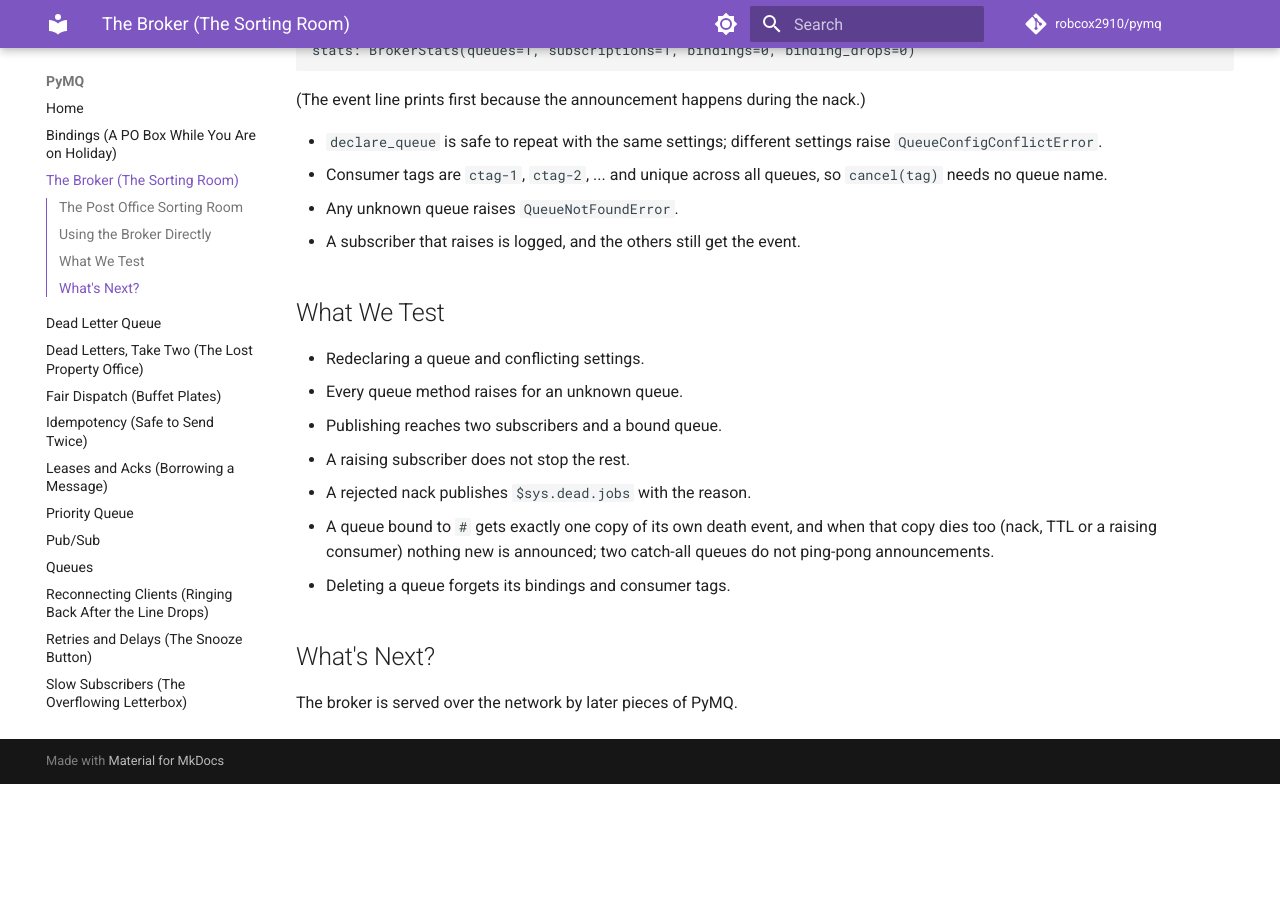
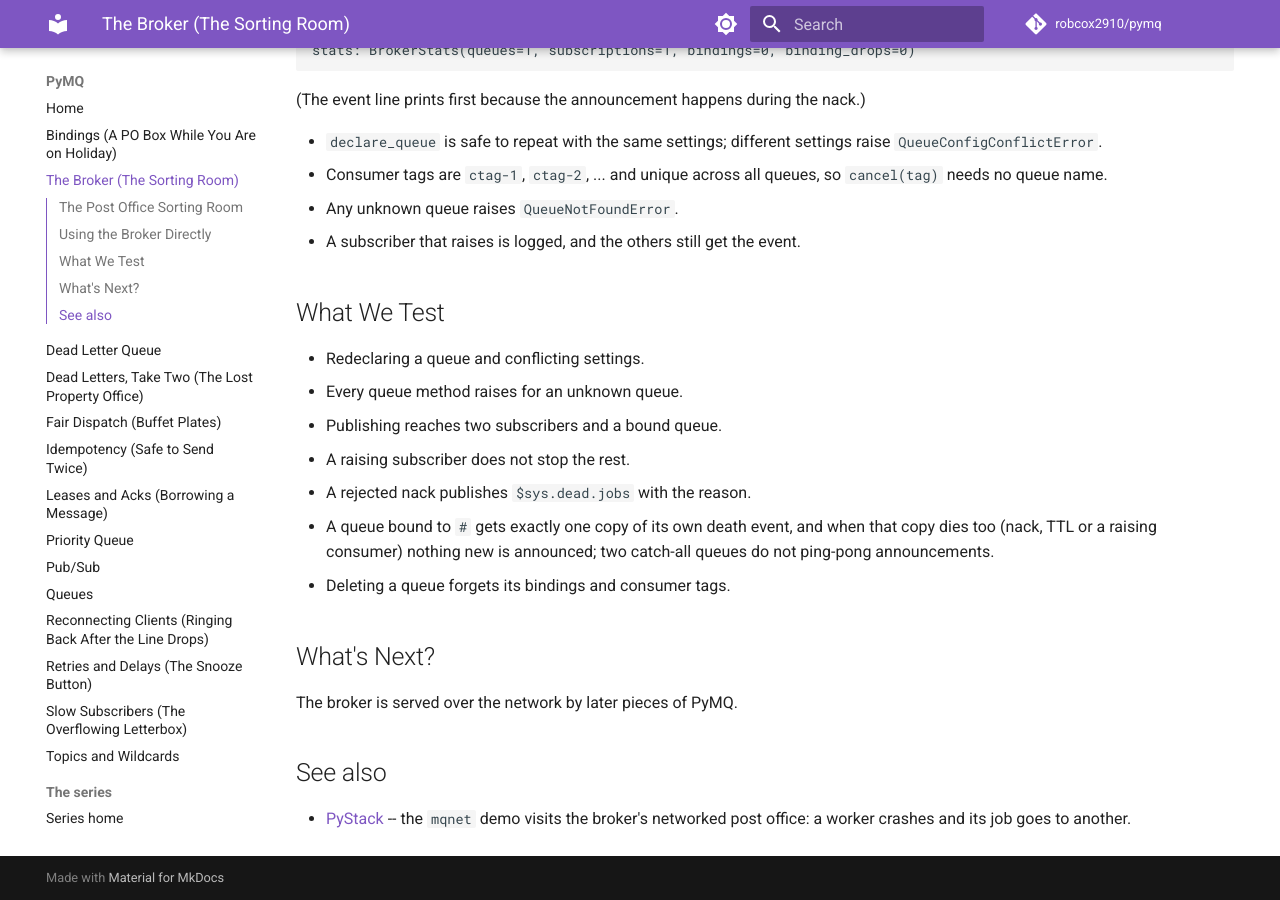
Before and after one commit to robcox2910/pymq, an MkDocs documentation site: the page built from docs/concepts/broker.md, in a window 1280 px wide and 900 px high, scrolled down 1162 px. Built offline with MkDocs 1.6.1 and Material for MkDocs 9.7.7, drawn with Linux system fonts in a browser that asks for light colours; comment, search, counter and statistics services are not loaded; before the commit the page ends 1946 px from its top, so only the background shows below that.

Commit message:
docs: see-also links to related projects
Co-Authored-By: Claude Opus 5.5 <noreply@anthropic.com>

```diff
--- a/docs/concepts/broker.md
+++ b/docs/concepts/broker.md
@@ -81,3 +81,7 @@ stats: BrokerStats(queues=1, subscriptions=1, bindings=0, binding_drops=0)
 ## What's Next?
 
 The broker is served over the network by later pieces of PyMQ.
+
+## See also
+
+- [PyStack](https://robcox2910.github.io/pystack/) -- the `mqnet` demo visits the broker's networked post office: a worker crashes and its job goes to another.
```
